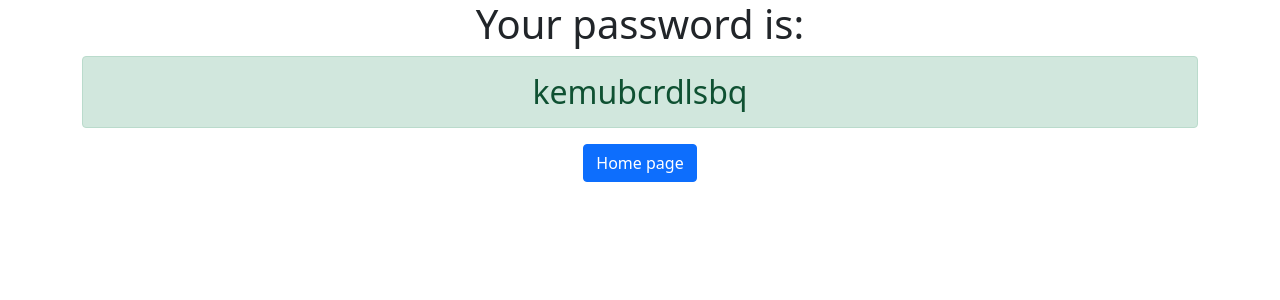
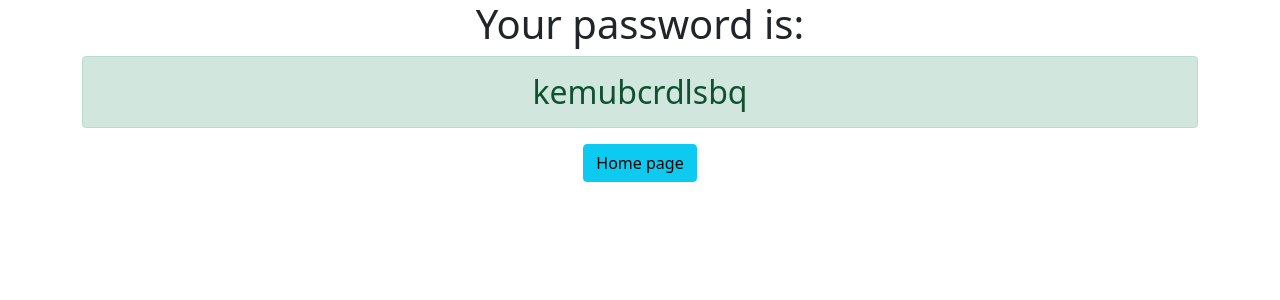
Before and after one commit to Braincrack/django3-password-generator, a Django app: page /password/ in a window 1280 px wide. Shown: the top 300 px of the page. Run offline with Django 4.2, Linux system fonts and the light colour scheme.

Commit message:
Some changes made!

```diff
--- a/PassGen/settings.py
+++ b/PassGen/settings.py
@@ -20,7 +20,7 @@ BASE_DIR = Path(__file__).resolve().parent.parent
 # See https://docs.djangoproject.com/en/4.0/howto/deployment/checklist/
 
 # SECURITY WARNING: keep the secret key used in production secret!
-SECRET_KEY = 'django-insecure-3)7_^5^v=hxcr_1d_=409-vvbi3pv4$#&px9-(bk(kxbuex^z9'
+SECRET_KEY = 'django-insecure-3)7_^5^v=hxcr_1asdadfsdgsdfasdasfdd_=409-vvbi3pv4$#&px9-(bk(kxbuex^z9'
 
 # SECURITY WARNING: don't run with debug turned on in production!
 DEBUG = True
--- a/generator/templates/generator/password.html
+++ b/generator/templates/generator/password.html
@@ -4,7 +4,7 @@
 
   <h1>Your password is:</h1>
   <h2 class ="alert alert-success">{{ password }}</h2>
-  <a href="{% url 'home' %}" class= "btn btn-primary">Home page</a>
+  <a href="{% url 'home' %}" class= "btn btn-info">Home page</a>
 
 
 </div>
```
